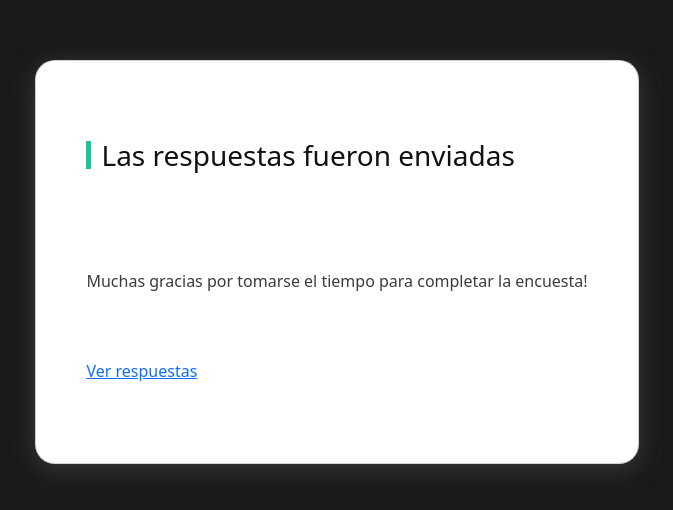
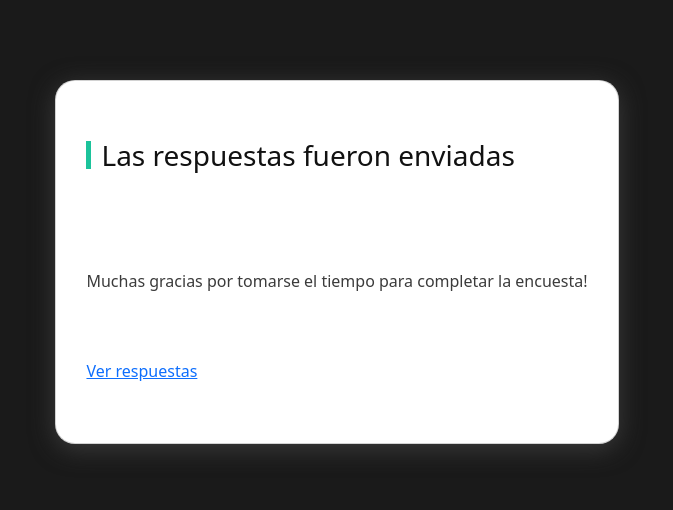
Before and after one commit to jnvillalba/challenge-greydive, a React (Create React App) app: page /Final in a window 1280 px wide. Shown: the part 138-648 px from the top of the page, without its empty margins (303-976 px from the left). Built offline with nearby package versions, Linux system fonts and the light colour scheme.

Commit message:
refactor y cambio de nombres

```diff
--- a/src/App.js
+++ b/src/App.js
@@ -1,6 +1,6 @@
 import React from "react";
 import {BrowserRouter, Routes, Route}from 'react-router-dom'
-import Home from "./components/Home";
+import Form from "./components/Form";
 import Answers from "./components/Answers";
 import FinalScreen from "./components/FormComponents/FinalScreen";
 
@@ -8,10 +8,10 @@ function App() {
   return (
     <BrowserRouter>
       <Routes>
-        <Route index element={<Home />} />
+        <Route index element={<Form />} />
         <Route exact path="/Respuestas" element={<Answers />} />
         <Route exact path="/Final" element={<FinalScreen/>} />
-        <Route exact path="*" element={<Home />} />
+        <Route exact path="*" element={<Form />} />
       </Routes>
     </BrowserRouter>
   );
--- a/src/components/Answers.css
+++ b/src/components/Answers.css
@@ -17,7 +17,7 @@ p {
 
 .card {
   width: 100%;
-  padding: 80px 50px;
+  padding: 60px 30px;
   position: relative;
   border-radius: 20px;
   box-shadow: 0 5px 25px #3b3b3b;
--- a/src/components/Answers.js
+++ b/src/components/Answers.js
@@ -1,6 +1,6 @@
 import React from "react";
 import { useState, useEffect } from "react";
-import appFirebase from "../credenciales";
+import appFirebase from "../Firebase";
 import { getFirestore, collection, getDocs } from "firebase/firestore";
 import "./Answers.css";
 import ClipLoader from "react-spinners/ClipLoader";
--- a/src/components/FormComponents/Input.js
+++ b/src/components/FormComponents/Input.js
@@ -1,5 +1,5 @@
 import React from "react";
-import './Input.css'
+import '../../App.css'
 
 const Input = ({ label, name, required, handleOnChange }) => {
   return (
--- a/src/components/Loader.css
+++ /dev/null
@@ -1,34 +0,0 @@
-div {
-  position: absolute;
-  top: 50%;
-  left: 50%;
-  transform: translate(-50%, -50%);
-}
-
-#container {
-  width: 200px;
-  height: 200px;
-}
-
-@keyframes animation {
-  0% {
-    stroke-dasharray: 1 98;
-    stroke-dashoffset: -105;
-  }
-  50% {
-    stroke-dasharray: 80 10;
-    stroke-dashoffset: -160;
-  }
-  100% {
-    stroke-dasharray: 1 98;
-    stroke-dashoffset: -300;
-  }
-}
-
-#spinner {
-  transform-origin: center;
-  animation-name: animation;
-  animation-duration: 1.2s;
-  animation-timing-function: cubic-bezier;
-  animation-iteration-count: infinite;
-}
```
Also changed, not shown: src/components/Form.js (renamed from src/components/Home.js, +5 -5 lines), src/App.css (renamed from src/components/FormComponents/Input.css), src/Firebase.js (renamed from src/credenciales.js), src/components/Loader.js (deleted).
